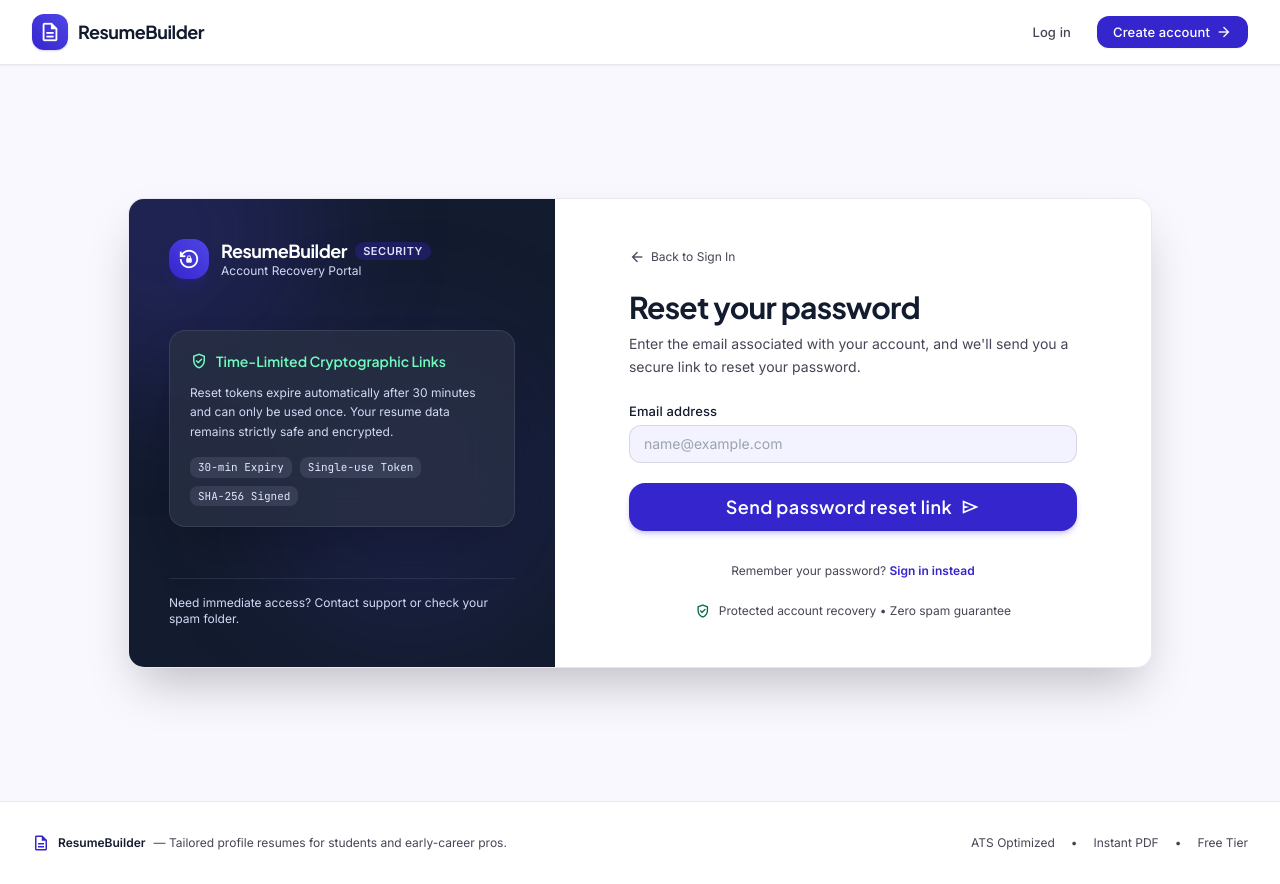
After one commit to mmaqdoom/resumebuilder, a Flask app: page /reset_password in a window 1280 px wide. The commit adds this page. Run offline with Flask 3, Linux system fonts and the light colour scheme; some libraries are stand-ins or nearby versions.

Commit message:
Add password reset and email recovery feature with Stitch UI

```diff
--- a/app/forms.py
+++ b/app/forms.py
@@ -50,6 +50,26 @@ class LoginForm(FlaskForm):
     password = PasswordField("Password", validators=[DataRequired()])
     remember = BooleanField("Remember me")
     submit = SubmitField("Log in")
+
+
+class RequestResetForm(FlaskForm):
+    email = StringField(
+        "Email address",
+        filters=[_strip_input],
+        validators=[DataRequired(), Email(), Length(max=254)],
+    )
+    submit = SubmitField("Send password reset link")
+
+
+class ResetPasswordForm(FlaskForm):
+    password = PasswordField(
+        "New password", validators=[DataRequired(), Length(min=8, max=128)]
+    )
+    confirm_password = PasswordField(
+        "Confirm new password",
+        validators=[DataRequired(), EqualTo("password", message="Passwords must match.")],
+    )
+    submit = SubmitField("Reset password")
 
 
 class CreateResumeForm(FlaskForm):
--- a/app/routes.py
+++ b/app/routes.py
@@ -20,7 +20,15 @@ from sqlalchemy import select
 from sqlalchemy.exc import IntegrityError
 
 from app import db
-from app.forms import CreateResumeForm, LoginForm, RegistrationForm, ResumeForm
+from app.email import send_password_reset_email
+from app.forms import (
+    CreateResumeForm,
+    LoginForm,
+    RegistrationForm,
+    RequestResetForm,
+    ResetPasswordForm,
+    ResumeForm,
+)
 from app.models import Education, Experience, PersonalInfo, ResumeProfile, Skill, User, utc_now
 
 main = Blueprint("main", __name__)
@@ -224,6 +232,51 @@ def login():
     return render_template("auth/login.html", form=form)
 
 
+@main.route("/reset_password", methods=["GET", "POST"])
+def reset_password_request():
+    if current_user.is_authenticated:
+        return redirect(url_for("main.dashboard"))
+    form = RequestResetForm()
+    dev_reset_url = None
+    if form.validate_on_submit():
+        email = form.email.data.strip().lower()
+        user = db.session.scalar(select(User).where(User.email == email))
+        if user is not None:
+            token = user.get_reset_token()
+            reset_url = url_for("main.reset_password", token=token, _external=True)
+            sent = send_password_reset_email(user, reset_url)
+            if not sent:
+                dev_reset_url = reset_url
+        flash(
+            "If an account with that email exists, password reset instructions have been sent.",
+            "info",
+        )
+        return render_template(
+            "auth/reset_password_request.html",
+            form=form,
+            dev_reset_url=dev_reset_url,
+            submitted=True,
+        )
+    return render_template("auth/reset_password_request.html", form=form)
+
+
+@main.route("/reset_password/<token>", methods=["GET", "POST"])
+def reset_password(token):
+    if current_user.is_authenticated:
+        return redirect(url_for("main.dashboard"))
+    user = User.verify_reset_token(token)
+    if user is None:
+        flash("That password reset link is invalid or has expired. Please request a new one.", "danger")
+        return redirect(url_for("main.reset_password_request"))
+    form = ResetPasswordForm()
+    if form.validate_on_submit():
+        user.set_password(form.password.data)
+        db.session.commit()
+        flash("Your password has been reset successfully! You can now log in.", "success")
+        return redirect(url_for("main.login"))
+    return render_template("auth/reset_password.html", form=form)
+
+
 @main.route("/logout", methods=["POST"])
 @login_required
 def logout():
--- a/app/templates/auth/login.html
+++ b/app/templates/auth/login.html
@@ -130,6 +130,9 @@
                             {{ form.remember(class="w-4 h-4 rounded text-primary focus:ring-0 accent-primary-container") }}
                             <span class="font-body-sm text-body-sm text-on-surface-variant">{{ form.remember.label.text }}</span>
                         </label>
+                        <a href="{{ url_for('main.reset_password_request') }}" class="font-body-sm text-body-sm text-primary hover:text-primary-container font-medium hover:underline">
+                            Forgot password?
+                        </a>
                     </div>
 
                     <button type="submit" class="w-full py-3 px-4 rounded-xl bg-primary hover:bg-primary-container text-on-primary font-headline-sm text-headline-sm font-semibold tracking-wide flex items-center justify-center gap-2 transition-all shadow-md shadow-primary/20 active:scale-[0.99]">
--- /dev/null
+++ b/app/templates/auth/reset_password_request.html
@@ -0,0 +1,114 @@
+{% extends "base.html" %}
+{% from "_field.html" import render_field %}
+{% block title %}Reset your password — ResumeBuilder{% endblock %}
+
+{% block content %}
+<div class="min-h-[calc(100vh-4rem)] flex items-center justify-center p-4 sm:p-6 lg:p-8">
+    <div class="w-full max-w-5xl rounded-2xl overflow-hidden shadow-2xl bg-surface-container-lowest grid grid-cols-1 lg:grid-cols-12 border border-outline-variant/40">
+        <!-- LEFT COLUMN: Deep Branded Showcase Panel -->
+        <div class="lg:col-span-5 bg-on-background text-inverse-on-surface p-8 sm:p-10 flex flex-col justify-between relative overflow-hidden">
+            <div class="absolute -top-32 -left-32 w-80 h-80 rounded-full bg-primary-container/20 blur-3xl pointer-events-none"></div>
+            <div class="absolute bottom-10 right-0 w-72 h-72 rounded-full bg-tertiary-container/15 blur-3xl pointer-events-none"></div>
+
+            <!-- Top Branding -->
+            <div class="relative z-10">
+                <div class="flex items-center gap-3">
+                    <div class="w-10 h-10 rounded-xl bg-gradient-to-tr from-primary to-primary-container flex items-center justify-center shadow-lg shadow-primary/20">
+                        <span class="material-symbols-outlined text-on-primary text-[22px]">lock_reset</span>
+                    </div>
+                    <div>
+                        <div class="flex items-center gap-2">
+                            <span class="font-headline-sm text-headline-sm text-surface-container-lowest font-bold tracking-tight">ResumeBuilder</span>
+                            <span class="px-2 py-0.5 rounded-full bg-primary/30 text-primary-fixed text-label-sm font-label-sm uppercase tracking-wider">Security</span>
+                        </div>
+                        <p class="font-body-sm text-body-sm text-surface-dim">Account Recovery Portal</p>
+                    </div>
+                </div>
+            </div>
+
+            <!-- Center Focal: Security Info Card -->
+            <div class="relative z-10 my-8 space-y-4">
+                <div class="bg-inverse-surface/80 backdrop-blur-xl rounded-xl p-5 shadow-2xl border border-surface-container-high/10 space-y-3">
+                    <div class="flex items-center gap-2 text-secondary-fixed font-headline-sm text-sm font-semibold">
+                        <span class="material-symbols-outlined text-[18px]">verified_user</span>
+                        <span>Time-Limited Cryptographic Links</span>
+                    </div>
+                    <p class="font-body-sm text-body-sm text-surface-dim leading-relaxed">
+                        Reset tokens expire automatically after 30 minutes and can only be used once. Your resume data remains strictly safe and encrypted.
+                    </p>
+                    <div class="flex flex-wrap gap-2 pt-1 font-mono-code text-[11px] text-surface-container-high">
+                        <span class="px-2 py-0.5 rounded bg-surface-container-highest/10">30-min Expiry</span>
+                        <span class="px-2 py-0.5 rounded bg-surface-container-highest/10">Single-use Token</span>
+                        <span class="px-2 py-0.5 rounded bg-surface-container-highest/10">SHA-256 Signed</span>
+                    </div>
+                </div>
+            </div>
+
+            <!-- Bottom Note -->
+            <div class="relative z-10 pt-4 border-t border-surface-container-highest/10 font-body-sm text-body-sm text-surface-dim">
+                <span>Need immediate access? Contact support or check your spam folder.</span>
+            </div>
+        </div>
+
+        <!-- RIGHT COLUMN: Reset Request Form -->
+        <div class="lg:col-span-7 bg-surface-container-lowest px-6 sm:px-12 py-10 lg:py-12 flex flex-col justify-between">
+            <div class="w-full max-w-md mx-auto my-auto">
+                <div class="mb-6">
+                    <a href="{{ url_for('main.login') }}" class="inline-flex items-center gap-1.5 text-on-surface-variant hover:text-primary transition-colors font-body-sm text-body-sm mb-6">
+                        <span class="material-symbols-outlined text-[16px]">arrow_back</span>
+                        <span>Back to Sign In</span>
+                    </a>
+
+                    <h1 class="font-headline-lg text-2xl sm:text-3xl text-on-surface font-bold tracking-tight mb-2">
+                        Reset your password
+                    </h1>
+                    <p class="font-body-md text-body-md text-on-surface-variant leading-relaxed">
+                        Enter the email associated with your account, and we'll send you a secure link to reset your password.
+                    </p>
+                </div>
+
+                {% if dev_reset_url %}
+                    <!-- Local Dev / Testing Helper Alert -->
+                    <div class="mb-6 p-4 rounded-xl bg-primary-fixed/30 border border-primary/20 text-on-surface space-y-2">
+                        <div class="flex items-center gap-2 font-headline-sm text-xs font-bold text-primary">
+                            <span class="material-symbols-outlined text-[16px]">terminal</span>
+                            <span>Development Mode — Direct Reset Link</span>
+                        </div>
+                        <p class="font-body-sm text-xs text-on-surface-variant">
+                            SMTP server is not configured in this local environment. You can use your generated link directly:
+                        </p>
+                        <a href="{{ dev_reset_url }}" class="inline-flex items-center gap-1 font-label-md text-xs font-semibold text-primary hover:underline break-all">
+                            <span>Open Reset Password Link</span>
+                            <span class="material-symbols-outlined text-[14px]">open_in_new</span>
+                        </a>
+                    </div>
+                {% endif %}
+
+                <form class="space-y-5" method="post" novalidate>
+                    {{ form.hidden_tag() }}
+
+                    {{ render_field(form.email, "name@example.com") }}
+
+                    <button type="submit" class="w-full py-3 px-4 rounded-xl bg-primary hover:bg-primary-container text-on-primary font-headline-sm text-headline-sm font-semibold tracking-wide flex items-center justify-center gap-2 transition-all shadow-md shadow-primary/20 active:scale-[0.99]">
+                        <span>Send password reset link</span>
+                        <span class="material-symbols-outlined text-[20px]">send</span>
+                    </button>
+                </form>
+
+                <p class="mt-8 text-center font-body-sm text-body-sm text-on-surface-variant">
+                    Remember your password?
+                    <a href="{{ url_for('main.login') }}" class="text-primary font-semibold hover:underline">
+                        Sign in instead
+                    </a>
+                </p>
+            </div>
+
+            <!-- Bottom Security Micro Badge -->
+            <div class="w-full max-w-md mx-auto pt-6 flex items-center justify-center gap-2 text-on-surface-variant font-body-sm text-body-sm text-center">
+                <span class="material-symbols-outlined text-secondary text-[16px]">verified_user</span>
+                <span>Protected account recovery • Zero spam guarantee</span>
+            </div>
+        </div>
+    </div>
+</div>
+{% endblock %}
```
Also changed, not shown: app/email.py (added, +56 -0 lines), app/models.py (+22 -0 lines), app/templates/auth/reset_password.html (added, +99 -0 lines), config.py (+8 -0 lines), tests/test_app.py (+58 -1 lines).
